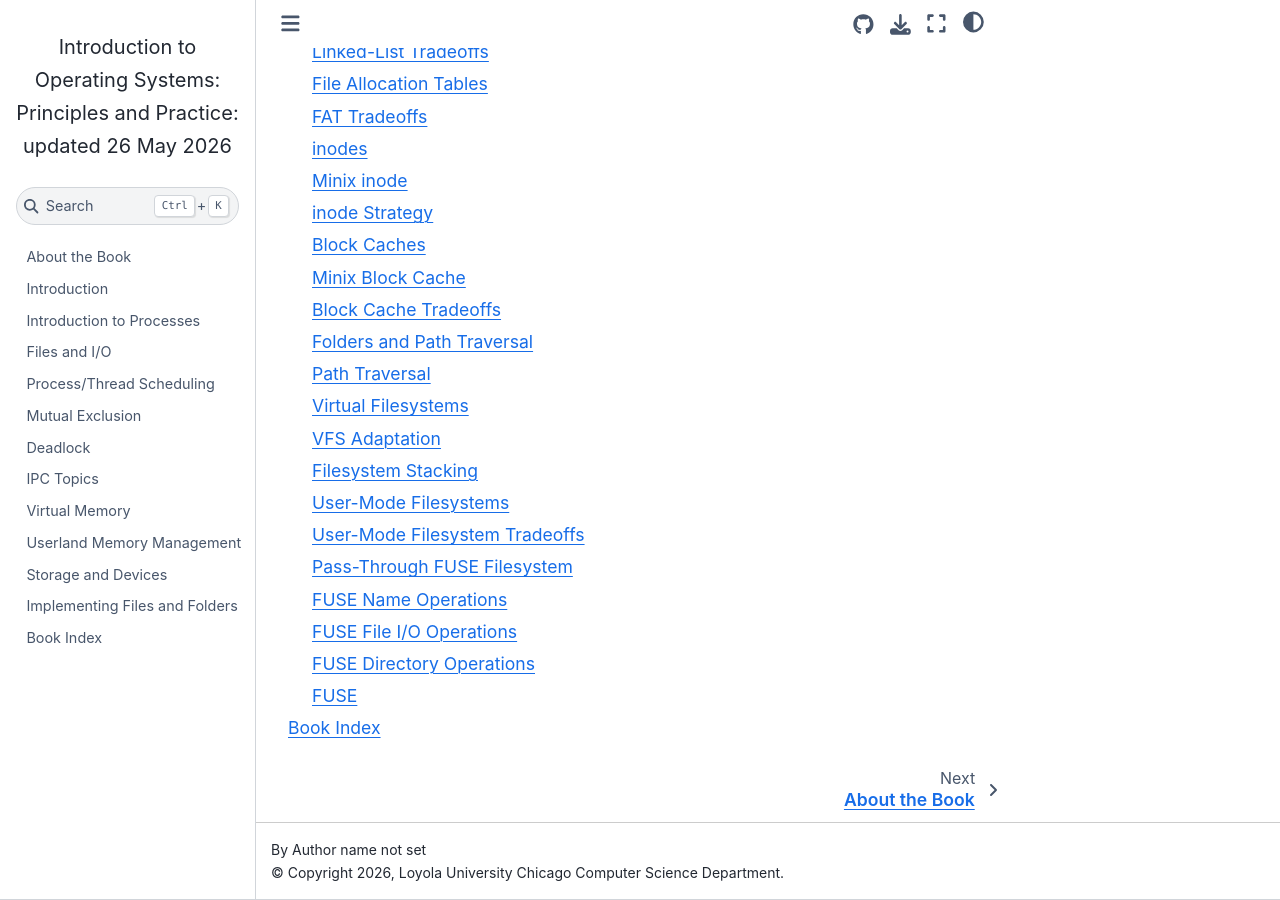
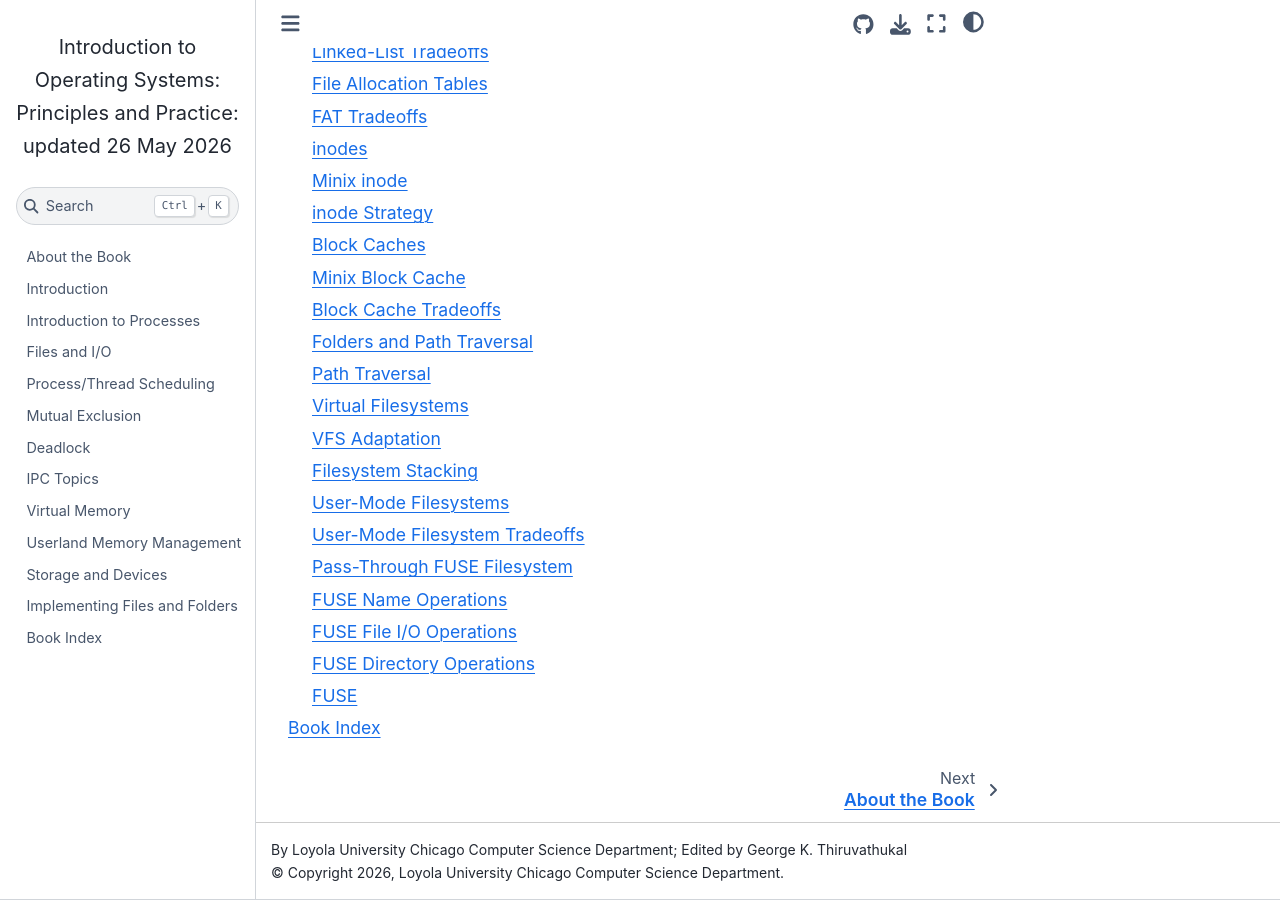
Before and after one commit to LoyolaChicagoBooks/operatingsystems, a Sphinx documentation site: the page built from source/index.rst, in a window 1280 px wide and 900 px high, scrolled down 11035 px. Built offline with Sphinx 7.4.7 and the Sphinx Book theme 1.1.4, drawn with Linux system fonts in a browser that asks for light colours; part of the change alters nothing that is shown.

Commit message:
Fix HTML author display by setting singular 'author' variable
Sphinx requires 'author' (singular) for HTML metadata; 'authors' alone
was causing 'Author name not set' in the theme.

Co-Authored-By: Claude Sonnet 4.6 <noreply@anthropic.com>

```diff
--- a/source/conf.py
+++ b/source/conf.py
@@ -44,6 +44,7 @@ master_doc = 'index'
 # General information about the project.
 project = u'Introduction to Operating Systems: Principles and Practice'
 authors = u'Loyola University Chicago Computer Science Department; Edited by George K. Thiruvathukal'
+author = authors
 copyright = u'2026, Loyola University Chicago Computer Science Department'
 
 # The version info for the project you're documenting, acts as replacement for
```
